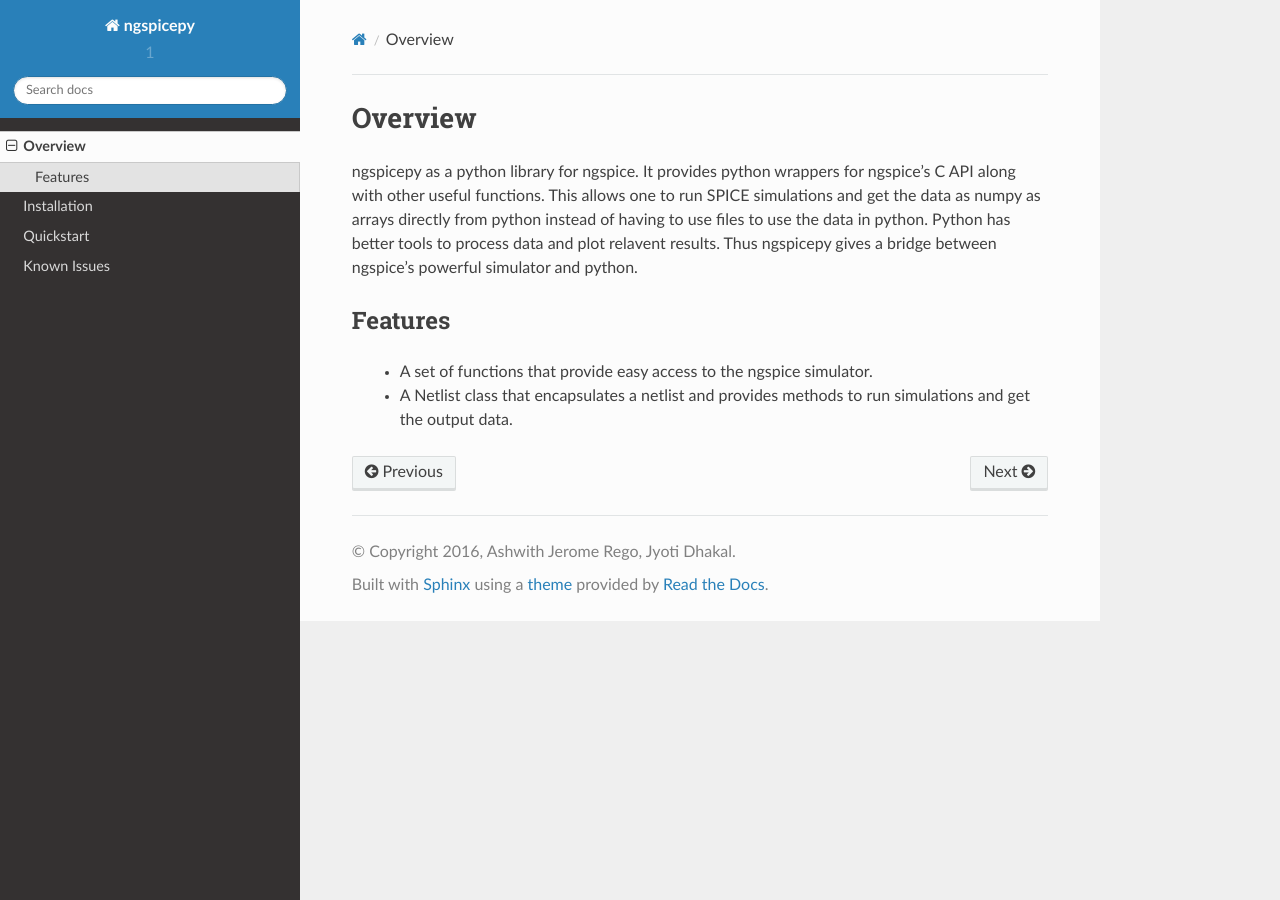
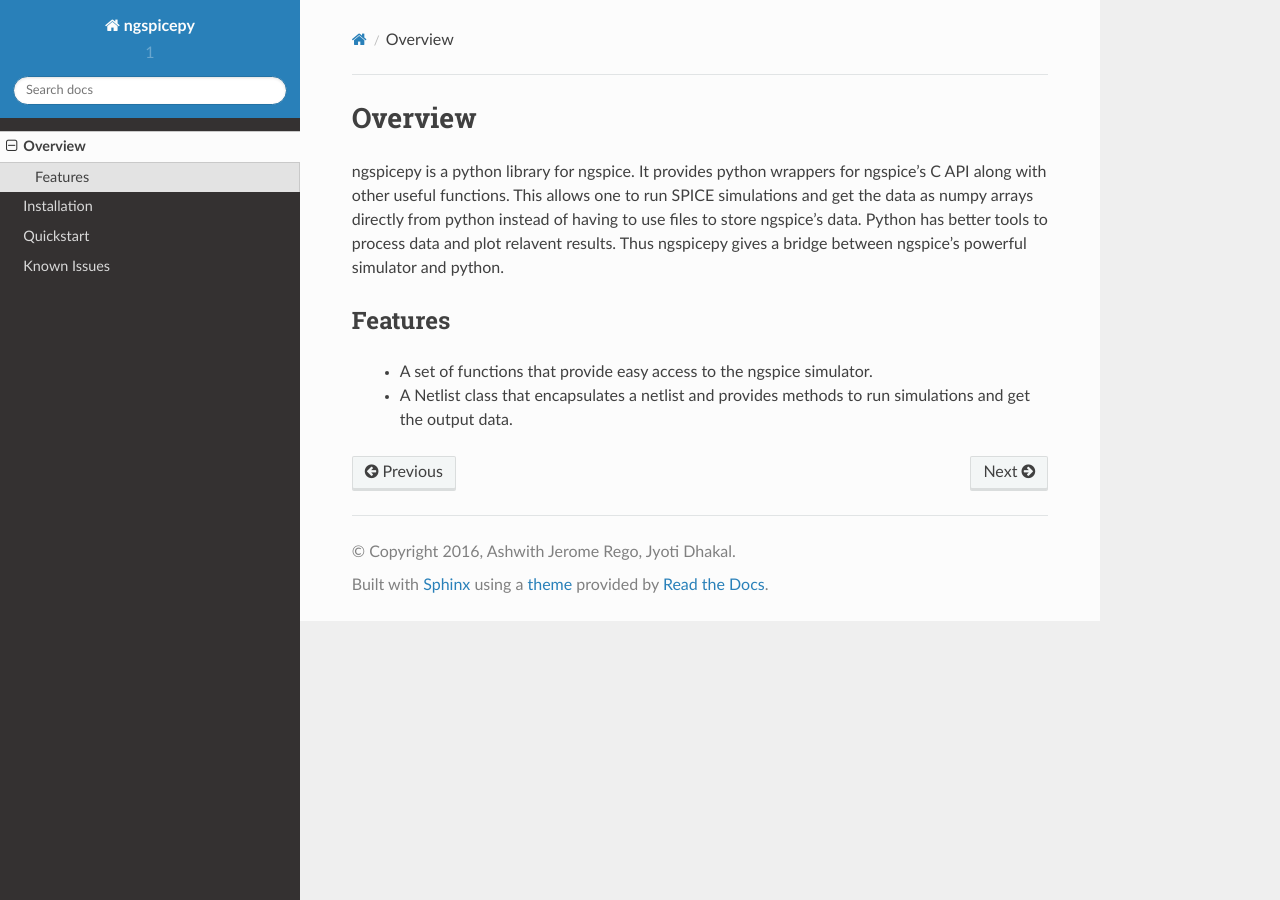
Before and after one commit to ashwith/ngspicepy, a Sphinx documentation site: the page built from docs/source/overview.rst, in a window 1280 px wide. Built offline with Sphinx 7.4.7 and the Read the Docs theme 2.0.0, drawn with Linux system fonts in a browser that asks for light colours.

Commit message:
Fixed typos

```diff
--- a/docs/source/overview.rst
+++ b/docs/source/overview.rst
@@ -2,10 +2,10 @@
 Overview
 ********
 
-ngspicepy as a python library for ngspice. It provides python wrappers for
+ngspicepy is a python library for ngspice. It provides python wrappers for
 ngspice's C API along with other useful functions. This allows one to run SPICE
-simulations and get the data as numpy as arrays directly from python instead of
-having to use files to use the data in python. Python has better tools to
+simulations and get the data as numpy arrays directly from python instead of
+having to use files to store ngspice's data. Python has better tools to
 process data and plot relavent results. Thus ngspicepy gives a bridge between
 ngspice's powerful simulator and python.
 
```
